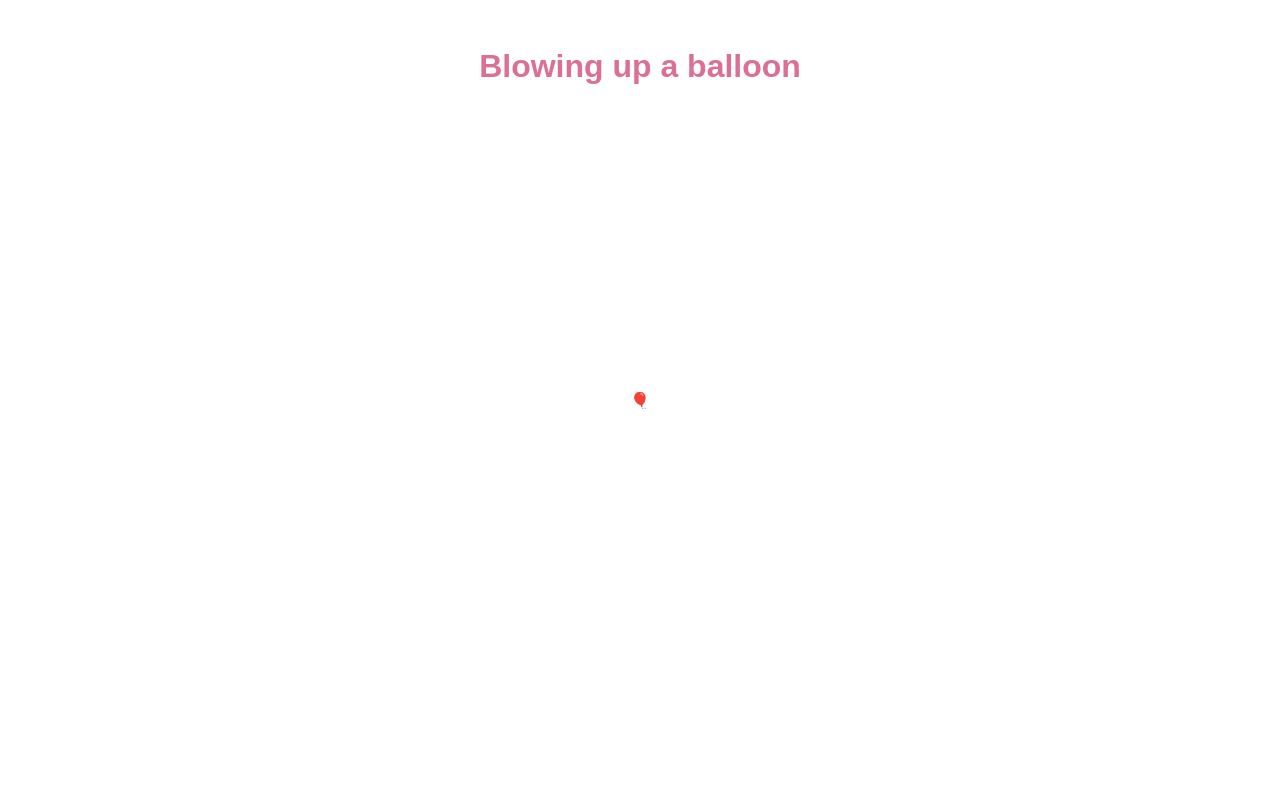
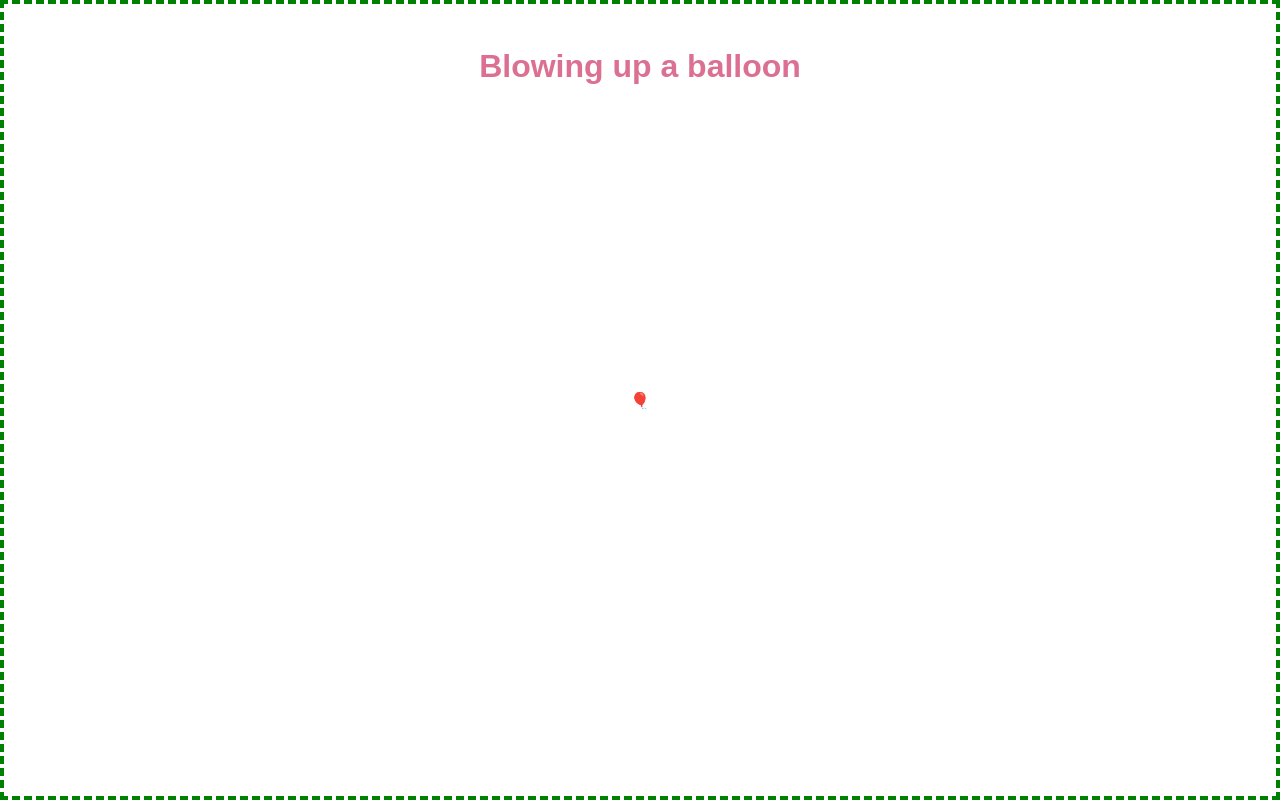
Before and after one commit to dachico/Dachi-Balloon, a website built with Parcel: page index.html in a window 1280 px wide. Built offline with nearby package versions, Linux system fonts and the light colour scheme.

Commit message:
added a green dashed border

```diff
--- a/src/styles.css
+++ b/src/styles.css
@@ -15,7 +15,7 @@ body {
   flex-direction: column;
   justify-content: center;
   align-items: center;
-  /* border: red solid 2px; */
+  border: green dashed 4px;
 }
 h1 {
   font-family: sans-serif;
```
